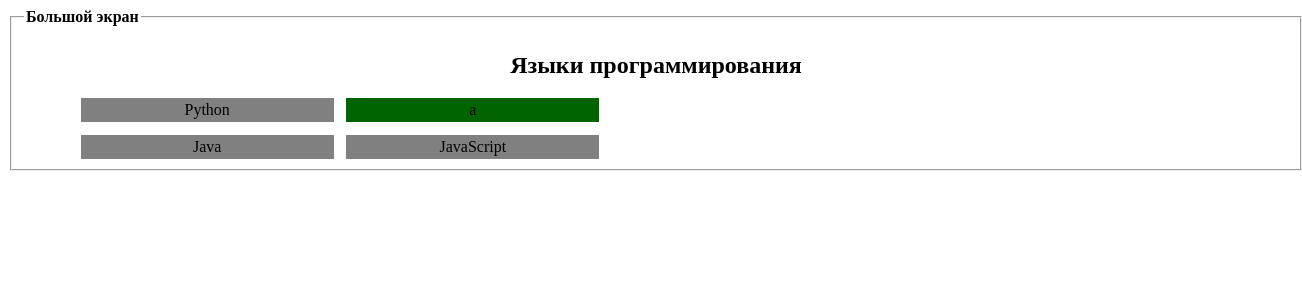
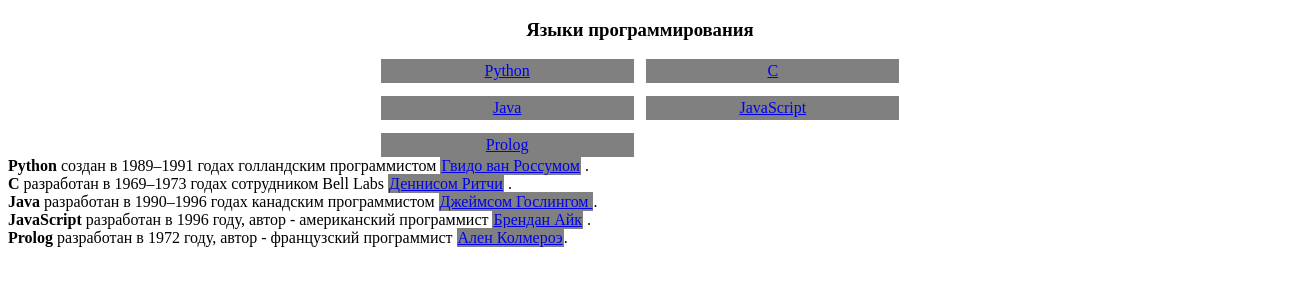
Before and after one commit to Pashinuyk/WebProg, a plain HTML site: page laba4 fr/lab4.html in a window 1280 px wide. Shown: the whole page, 1302 px wide, since content can reach past the window. Drawn offline with Linux system fonts and the light colour scheme.

Commit message:
Add files via upload

```diff
--- a/laba4 fr/lab4.html
+++ b/laba4 fr/lab4.html
@@ -5,17 +5,25 @@
 <html lang="ru">
 
   <body>
-     <fieldset>
-        <legend>Большой экран</legend>
-        <h2>Языки программирования</h2>
 
-        <div class="logo">
-            <div class="item grey">Python</div>
-            <div class="item green">a</div>
-            <div class="item grey">Java</div>
-            <div class="item grey">JavaScript</div>
-        </div>
+   <h3>Языки программирования</h3>
 
-     </fieldset>
+   <p>
+        <a href= "#"> Python</a>
+        <a href= "#"> C</a>
+        <a href= "#"> Java</a>
+        <a href= "#"> JavaScript</a>
+
+          <a href= "#"> Prolog</a>
+
+     </p>
+     <div  class= "content">
+        <div class="topic"><b>Python</b> создан в 1989–1991 годах голландским  программистом  <a  href= "#" >  Гвидо ван Россумом</a> .</div>
+        <div class= "topic"><b>C</b>  разработан в 1969–1973 годах сотрудником Bell Labs <a href= "#" > Деннисом Ритчи</a> .</div>
+        <div class= "topic"><b>Java</b>  разработан в 1990–1996 годах канадским программистом  <a href =  "#" > Джеймсом Гослингом </a> .</div>
+        <div  class= "topic"><b>JavaScript</b>  разработан в 1996 году, автор - американский программист <a href =  "#" >Брендан Айк</a> .</div>
+        <div class= "topic"><b>Prolog</b>  разработан в 1972 году, автор - французский программист <a href =  "#" >Ален Колмероэ</a>.</div>
+     </div>
+
   </body>
 </html>
--- a/laba4 fr/stylesLab4.css
+++ b/laba4 fr/stylesLab4.css
@@ -1,36 +1,46 @@
-fieldset {
-    width: 100%;
-}
-
-legend {
-    font-weight: bold;
-}
-
-h2 {
+h3 {
     text-align: center;
 }
 
-.logo{
+p {
     grid-template-columns: repeat(2, 40%);
     display: grid;
     width: 50%;
     height: 50%;
     justify-content: center;
 
+    margin: auto;
     grid-gap: 1vw;
   }
 
-  .logo > .item{
+  p > a {
     padding: 2px;
     text-align: center;
 }
 
-.grey {
+a {
     border: 1px solid grey;
     background:grey;
 }
 
 .green{
-    border: 1px solid darkgreen;
-    background: darkgreen;
+    border: 1px solid rgb(18, 100, 0);
+    background: rgb(18, 100, 0);
 }
+
+.banner {
+    display: flex;
+}
+
+.item1 {
+    border: 7px solid green;
+}
+
+.banner span {
+    font-weight: bold;
+}
+
+.field2 {
+    width: 50%;
+
+}
```
